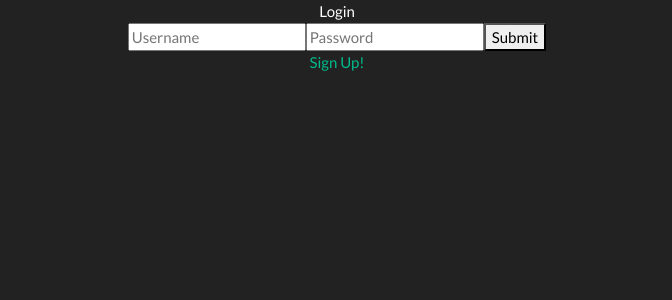
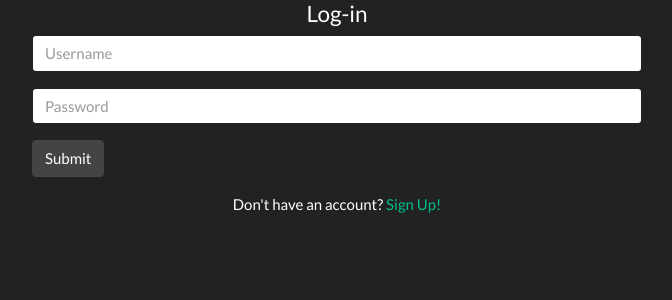
Before and after one commit to bw-my-top-nine/front-end, a React (Create React App) app: page / in a window 1280 px wide. Shown: the top 300 px of the page, without its empty margins (303-975 px from the left). Built offline with nearby package versions, Linux system fonts and the light colour scheme.

Commit message:
add styling to LoginForm

```diff
--- a/src/components/LoginForm.js
+++ b/src/components/LoginForm.js
@@ -1,6 +1,7 @@
 import React, { useState } from 'react';
 import { axiosWithAuth } from './axiosAuth';
 import { Link } from 'react-router-dom';
+import { Form, FormGroup, Input, Button } from 'reactstrap';
 
 const LoginForm = (props) => {
     console.log(props);
@@ -25,27 +26,33 @@ const LoginForm = (props) => {
     }
 
     return(
-        <div>
-            Login
-            <form onSubmit={handleSubmit}>
-                <input
+        <div className="col-sm-6 mx-auto">
+            <h4>Log-in</h4>
+            <Form onSubmit={handleSubmit}>
+                <FormGroup>
+                    <Input
                     type='text'
                     name='username'
                     placeholder='Username'
                     value={inputValue.username}
                     onChange={handleChange}
                     />
-                <input
+                </FormGroup>
+                <FormGroup>
+                    <Input
                     type='password'
                     name='password'
                     placeholder='Password'
                     value={inputValue.password}
                     onChange={handleChange}
                     />
-                <button>Submit</button>
-            </form>
+                </FormGroup>
+                <FormGroup className="text-left">
+                    <Button>Submit</Button>
+                </FormGroup>
+            </Form>
             <div>
-                <Link to='/register-form'>Sign Up!</Link>
+                <p>Don't have an account? <Link to='/register-form'>Sign Up!</Link></p>
             </div>
         </div>
     )
```
Lines whose indentation alone changed are shown as unchanged.
